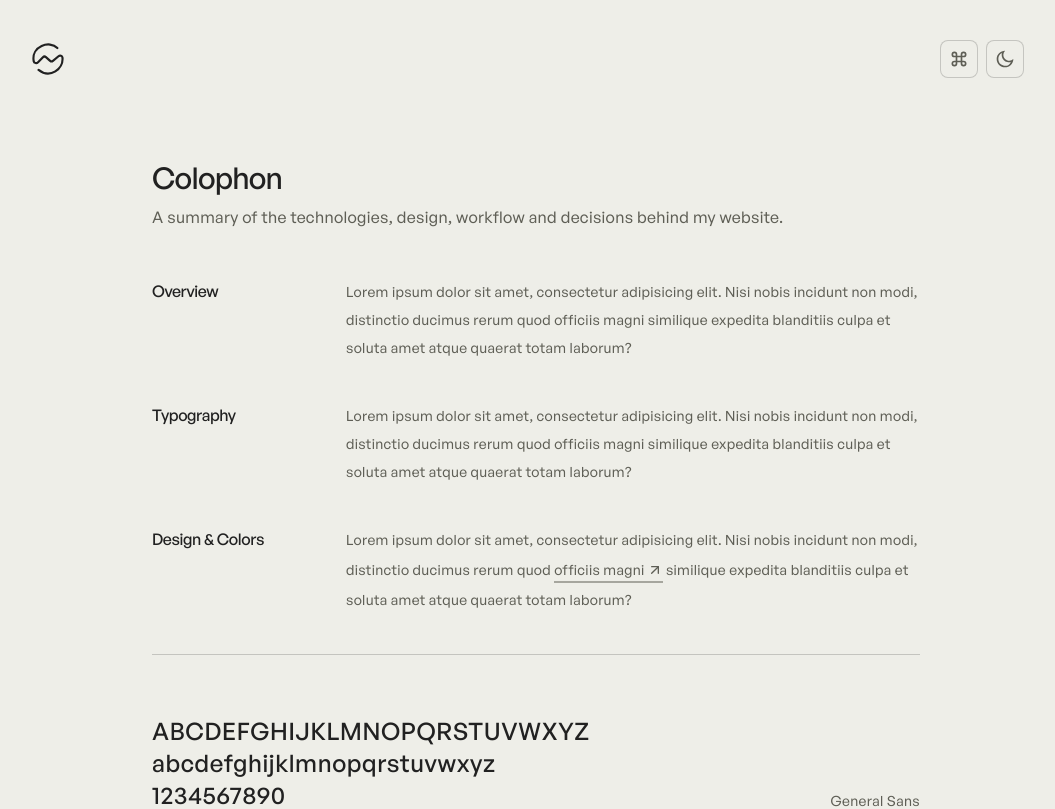
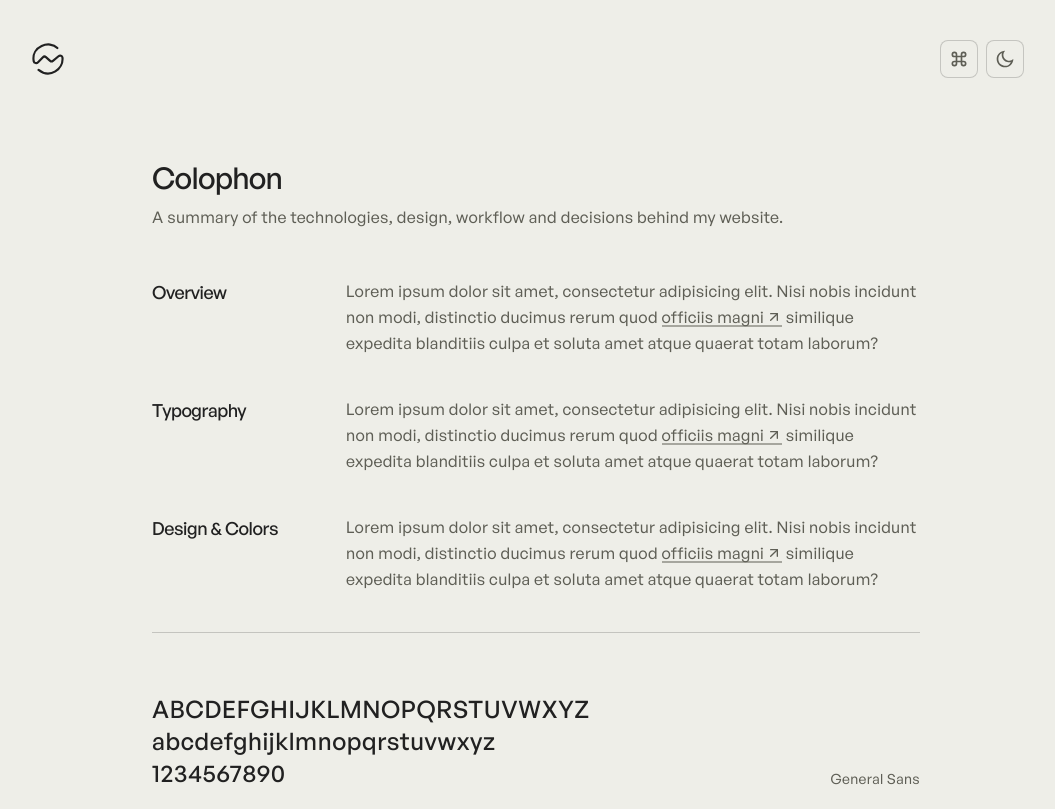
Before and after one commit to simstrom/snystrom.com, a Next.js app: page /colophon in a window 1280 px wide. Shown: the top 809 px of the page, without its empty margins (104-1159 px from the left). Built offline with nearby package versions, Linux system fonts and the light colour scheme.

Commit message:
small design fixes

```diff
--- a/app/about/page.tsx
+++ b/app/about/page.tsx
@@ -38,8 +38,8 @@ export default async function About() {
 
 	return (
 		<main className="max-w-screen-lg mx-auto pt-32 sm:pt-40">
-			<div className="absolute -translate-y-5 font-mono uppercase text-xs tracking-wide text-foreground-secondary">
-				<span className="text-brand">• </span>Bio
+			<div className="absolute -translate-y-6 text-sm font-medium text-foreground-secondary">
+				Bio
 			</div>
 			<PageHeader title="About Me" content="" className="mb-4 md:mb-8" />
 			<div className="grid md:grid-cols-12 gap-y-4 md:gap-8 mb-10 animate-slide">
--- a/app/blog/tag/[slug]/page.tsx
+++ b/app/blog/tag/[slug]/page.tsx
@@ -46,8 +46,8 @@ export default async function TagPage({ params }: Props) {
 
 	return (
 		<main className="max-w-3xl mx-auto flex flex-col pt-32 sm:pt-40">
-			<div className="absolute -translate-y-5 font-mono uppercase text-xs tracking-wide text-foreground-secondary">
-				<span className="text-brand">• </span>Blog
+			<div className="absolute -translate-y-6 text-sm font-medium text-foreground-secondary">
+				Blog
 			</div>
 			<PageHeader title={`${tag}`} content={`Explore all articles and tutorials about ${tag}`} />
 			<section className="pt-5 mb-10">
--- a/app/colophon/page.tsx
+++ b/app/colophon/page.tsx
@@ -8,6 +8,42 @@ export const metadata: Metadata = {
 	description: 'A summary of the technologies, design, workflow and decisions behind snystrom.com.',
 };
 
+const content = [
+	{
+		heading: 'Overview',
+		text: (
+			<p>
+				Lorem ipsum dolor sit amet, consectetur adipisicing elit. Nisi nobis incidunt non modi,
+				distinctio ducimus rerum quod{' '}
+				<CustomLink href="https://test.com">officiis magni</CustomLink> similique expedita
+				blanditiis culpa et soluta amet atque quaerat totam laborum?
+			</p>
+		),
+	},
+	{
+		heading: 'Typography',
+		text: (
+			<p>
+				Lorem ipsum dolor sit amet, consectetur adipisicing elit. Nisi nobis incidunt non modi,
+				distinctio ducimus rerum quod{' '}
+				<CustomLink href="https://test.com">officiis magni</CustomLink> similique expedita
+				blanditiis culpa et soluta amet atque quaerat totam laborum?
+			</p>
+		),
+	},
+	{
+		heading: 'Design & Colors',
+		text: (
+			<p>
+				Lorem ipsum dolor sit amet, consectetur adipisicing elit. Nisi nobis incidunt non modi,
+				distinctio ducimus rerum quod{' '}
+				<CustomLink href="https://test.com">officiis magni</CustomLink> similique expedita
+				blanditiis culpa et soluta amet atque quaerat totam laborum?
+			</p>
+		),
+	},
+];
+
 export default function Colophon() {
 	return (
 		<main className="max-w-screen-md mx-auto pt-32 sm:pt-40 overflow-x-hidden">
@@ -16,31 +52,12 @@ export default function Colophon() {
 				content="A summary of the technologies, design, workflow and decisions behind my website."
 			/>
 			<div className="pt-8 sm:pt-12 space-y-10 overflow-y-visible">
-				<div className="sm:grid grid-cols-12 gap-2 animate-slide">
-					<h2 className="col-span-3 pb-2">Overview</h2>
-					<p className="text-sm leading-7 col-span-9 text-pretty text-foreground-secondary">
-						Lorem ipsum dolor sit amet, consectetur adipisicing elit. Nisi nobis incidunt non modi,
-						distinctio ducimus rerum quod officiis magni similique expedita blanditiis culpa et
-						soluta amet atque quaerat totam laborum?
-					</p>
-				</div>
-				<div className="sm:grid grid-cols-12 gap-2 animate-slide">
-					<h2 className="col-span-3 pb-2">Typography</h2>
-					<p className="text-sm leading-7 col-span-9 text-pretty text-foreground-secondary">
-						Lorem ipsum dolor sit amet, consectetur adipisicing elit. Nisi nobis incidunt non modi,
-						distinctio ducimus rerum quod officiis magni similique expedita blanditiis culpa et
-						soluta amet atque quaerat totam laborum?
-					</p>
-				</div>
-				<div className="sm:grid grid-cols-12 gap-2 animate-slide">
-					<h2 className="col-span-3 pb-2">Design & Colors</h2>
-					<p className="text-sm leading-7 col-span-9 text-pretty text-foreground-secondary">
-						Lorem ipsum dolor sit amet, consectetur adipisicing elit. Nisi nobis incidunt non modi,
-						distinctio ducimus rerum quod{' '}
-						<CustomLink href="https://test.com">officiis magni</CustomLink> similique expedita
-						blanditiis culpa et soluta amet atque quaerat totam laborum?
-					</p>
-				</div>
+				{content.map((c) => (
+					<div key={c.heading} className="sm:grid grid-cols-12 gap-2 animate-slide">
+						<h2 className="text-lg col-span-3 pb-2">{c.heading}</h2>
+						<div className="col-span-9 text-foreground-secondary">{c.text}</div>
+					</div>
+				))}
 
 				<hr className="animate-slide" />
 
@@ -66,7 +83,7 @@ export default function Colophon() {
 						1234567890
 					</p>
 					<div className="col-span-3 text-pretty text-foreground-secondary self-end justify-self-end text-sm tracking-tight text-right">
-						Cousine
+						Jetbrains Mono
 					</div>
 				</div>
 
@@ -79,7 +96,7 @@ export default function Colophon() {
 							<span className="hidden dark:block">Sky Dancer</span>
 							<span className="block dark:hidden text-foreground-inverse">Bluetiful</span>
 						</div>
-						<div className="mt-auto w-full h-1/4 px-3 flex justify-between items-center font-mono text-xs tracking-tight text-foreground-secondary">
+						<div className="mt-auto w-full h-1/4 px-3 flex justify-between items-center text-sm text-foreground-secondary">
 							<span>Brand</span>
 							<span className="hidden dark:block">#5286FF</span>
 							<span className="block dark:hidden">#2663F2</span>
@@ -90,7 +107,7 @@ export default function Colophon() {
 							<span className="hidden dark:block">Metal</span>
 							<span className="block dark:hidden">Salt</span>
 						</div>
-						<div className="mt-auto w-full h-1/4 px-3 flex justify-between items-center font-mono text-xs tracking-tight text-foreground-secondary">
+						<div className="mt-auto w-full h-1/4 px-3 flex justify-between items-center text-sm text-foreground-secondary">
 							<span>Backgrounds</span>
 							<span className="hidden dark:block">#0F1114</span>
 							<span className="block dark:hidden">#EEEEE7</span>
@@ -101,7 +118,7 @@ export default function Colophon() {
 							<span className="hidden dark:block">Pearl</span>
 							<span className="block dark:hidden">Charcoal</span>
 						</div>
-						<div className="mt-auto w-full h-1/4 px-3 flex justify-between items-center font-mono text-xs tracking-tight text-foreground-secondary">
+						<div className="mt-auto w-full h-1/4 px-3 flex justify-between items-center text-sm text-foreground-secondary">
 							<span>Foregrounds</span>
 							<span className="hidden dark:block">#F0F0EA</span>
 							<span className="block dark:hidden">#212121</span>
--- a/app/gallery/collections/[slug]/page.tsx
+++ b/app/gallery/collections/[slug]/page.tsx
@@ -58,7 +58,7 @@ export default async function GalleryCollection({ params }: Props) {
 	return (
 		<main className="mx-auto pt-32 sm:pt-40">
 			<div className="absolute -translate-y-6 text-sm font-medium text-foreground-secondary">
-				<span className="text-brand mr-1">•</span>Collection
+				Collection
 			</div>
 			<PageHeader title={collection.title} content={collection.description} />
 			<GalleryView content={images} backLink={backLink} />
--- a/app/gallery/destinations/[slug]/page.tsx
+++ b/app/gallery/destinations/[slug]/page.tsx
@@ -58,7 +58,7 @@ export default async function GalleryDestination({ params }: Props) {
 	return (
 		<main className="mx-auto pt-32 sm:pt-40">
 			<div className="absolute -translate-y-6 text-sm font-medium text-foreground-secondary">
-				<span className="text-brand mr-1">•</span>Destination
+				Destination
 			</div>
 			<PageHeader title={collection.title} content={collection.description} />
 			<GalleryView content={images} backLink={backLink} />
--- a/components/blog/link.tsx
+++ b/components/blog/link.tsx
@@ -25,11 +25,16 @@ export default function CustomLink(props: CustomLinkProps) {
 		return <a {...props}>{props.children}</a>;
 	}
 	return (
-		<a target="_blank" rel="noopener noreferrer" className="c-link group" {...props}>
+		<a
+			target="_blank"
+			rel="noopener noreferrer"
+			{...props}
+			className={cn('c-link group', props.className)}
+		>
 			{props.children}
-			<span className="overflow-hidden relative py-2">
+			<span className="overflow-hidden relative">
 				<IconArrowUpRight className="w-4 h-4 group-hover:-translate-y-5 group-hover:translate-x-5 transition" />
-				<IconArrowUpRight className="absolute bottom-2 right-0  w-4 h-4 translate-y-5 -translate-x-5 group-hover:translate-y-0 group-hover:translate-x-0 transition" />
+				<IconArrowUpRight className="absolute bottom-0 right-0  w-4 h-4 translate-y-5 -translate-x-5 group-hover:translate-y-0 group-hover:translate-x-0 transition" />
 			</span>
 		</a>
 	);
--- a/components/sections/postViewSearch.tsx
+++ b/components/sections/postViewSearch.tsx
@@ -51,7 +51,7 @@ export default function PostViewSearch({ posts, views }: PostViewSearchProps) {
 					onChange={handleSearch}
 				/>
 				{debouncedQuery && (
-					<div className="hidden sm:block absolute text-foreground-secondary font-mono tracking-tighter text-xs right-12">
+					<div className="hidden sm:block absolute text-foreground-secondary text-xs right-12">
 						{filteredPosts.length} matching results
 					</div>
 				)}
```
Also changed, not shown: components/ui/timeline.tsx (+9 -9 lines).
